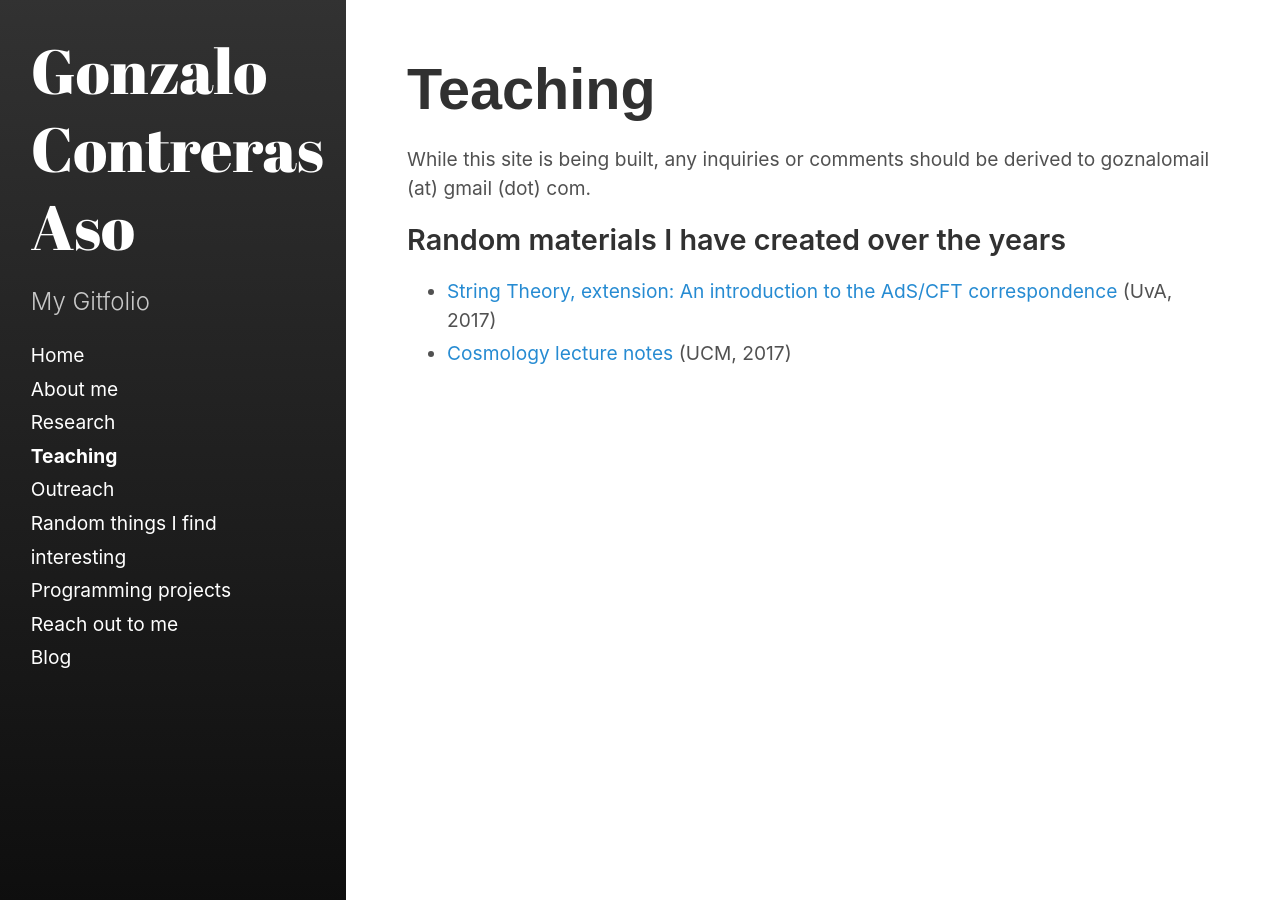
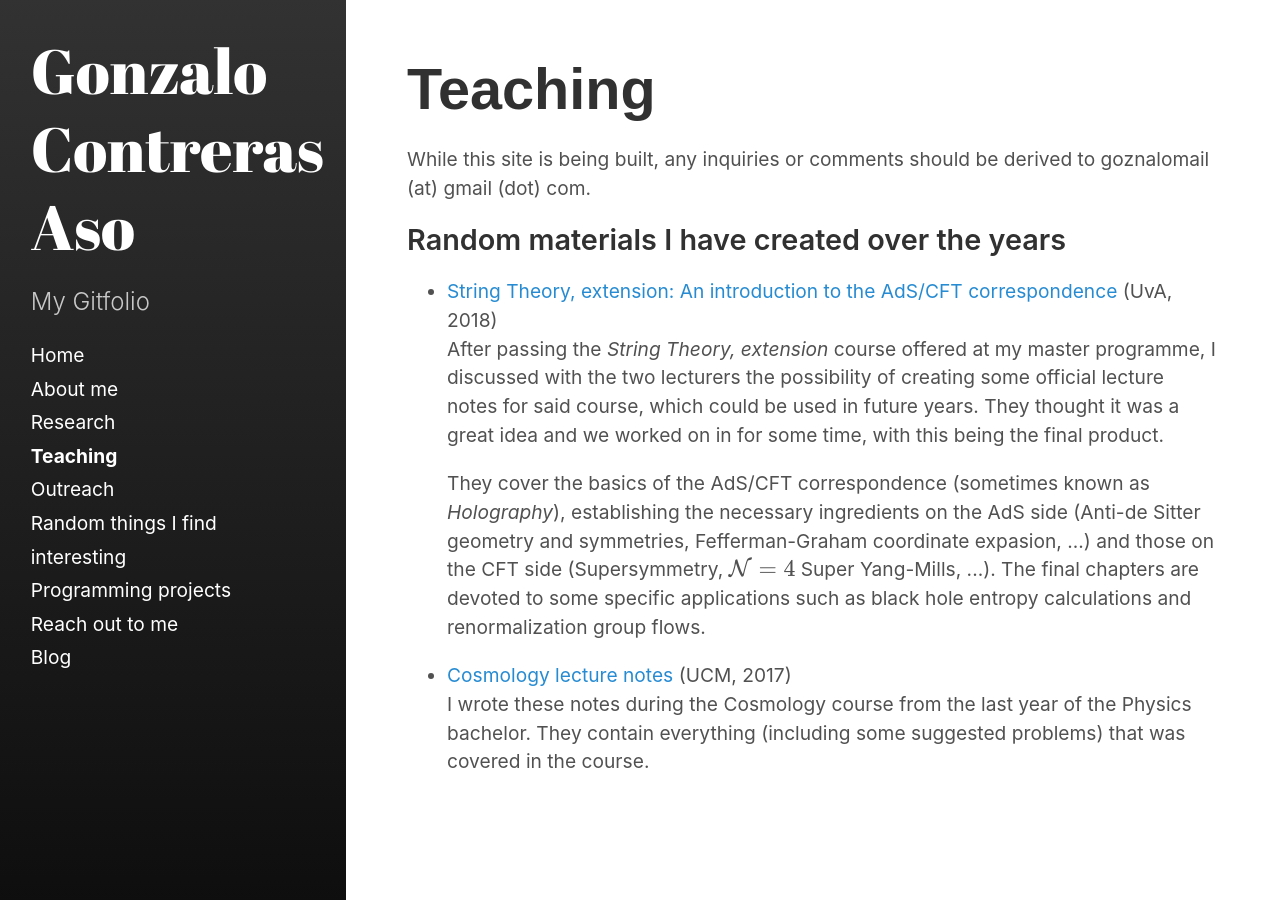
Before and after one commit to goznalo-git/portfolio, a Jekyll site: the page built from categories/03-teaching.md, in a window 1280 px wide. Built offline with Jekyll 4.4.1, drawn with Linux system fonts in a browser that asks for light colours; some web fonts are replaced; formulas are drawn with MathJax 3.

Commit message:
LaTeX support added

```diff
--- a/_includes/03-material.html
+++ b/_includes/03-material.html
@@ -2,14 +2,21 @@
 <ul>
 
     <li>
-        <a href="/files/String_Theory_Ext.pdf" target="_blank"> String Theory, extension: An introduction to the AdS/CFT correspondence </a> (UvA, 2017)
-
+        <a href="/files/String_Theory_Ext.pdf" target="_blank"> String Theory, extension: An introduction to the AdS/CFT correspondence </a> (UvA, 2018)
+        <p>
+            After passing the <em>String Theory, extension</em> course offered at my master programme, I discussed with the two lecturers the possibility of creating some official lecture notes for said course, which could be used in future years. They thought it was a great idea and we worked on in for some time, with this being the final product.
+        </p>
+        <p>
+            They cover the basics of the AdS/CFT correspondence (sometimes known as <em>Holography</em>), establishing the necessary ingredients on the AdS side (Anti-de Sitter geometry and symmetries, Fefferman-Graham coordinate expasion, ...) and those on the CFT side (Supersymmetry, \(\mathcal{N}=4\) Super Yang-Mills, ...). The final chapters are devoted to some specific applications such as black hole entropy calculations and renormalization group flows.
+        </p>
     </li>
 
 
     <li>
         <a href="/files/Cosmology.pdf" target="_blank"> Cosmology lecture notes </a> (UCM, 2017)
-
+        <p>
+            I wrote these notes during the Cosmology course from the last year of the Physics bachelor. They contain everything (including some suggested problems) that was covered in the course.
+        </p>
     </li>
 
 </ul>
--- a/_layouts/page.html
+++ b/_layouts/page.html
@@ -7,3 +7,5 @@ layout: default
 <div class="content">
   {{ content }}
 </div>
+
+<script src="https://cdn.mathjax.org/mathjax/latest/MathJax.js?config=TeX-AMS-MML_HTMLorMML" type="text/javascript"></script>
```
